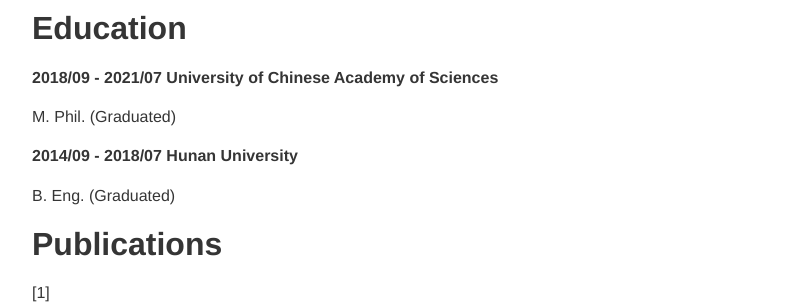
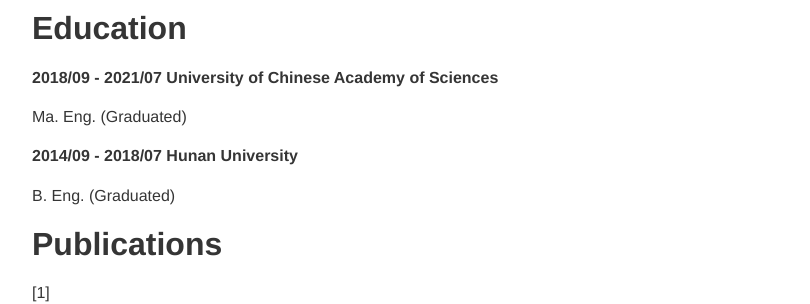
Before and after one commit to songxijuan/home, a Jekyll site: the page built from index.md, in a window 1280 px wide. Shown: the part 500-804 px from the top of the page, without its empty margins (208-1018 px from the left). Built offline with Jekyll 4.4.1, drawn with Linux system fonts in a browser that asks for light colours; our own code applies the rules of GitHub Pages for plain Markdown files.

Commit message:
Update index.md

```diff
--- a/index.md
+++ b/index.md
@@ -12,7 +12,7 @@
 # Education
 
 #### 2018/09 - 2021/07    University of Chinese Academy of Sciences
-M. Phil. (Graduated)
+Ma. Eng. (Graduated)
 #### 2014/09 - 2018/07    Hunan University
 B. Eng. (Graduated)
 <br/>
```
